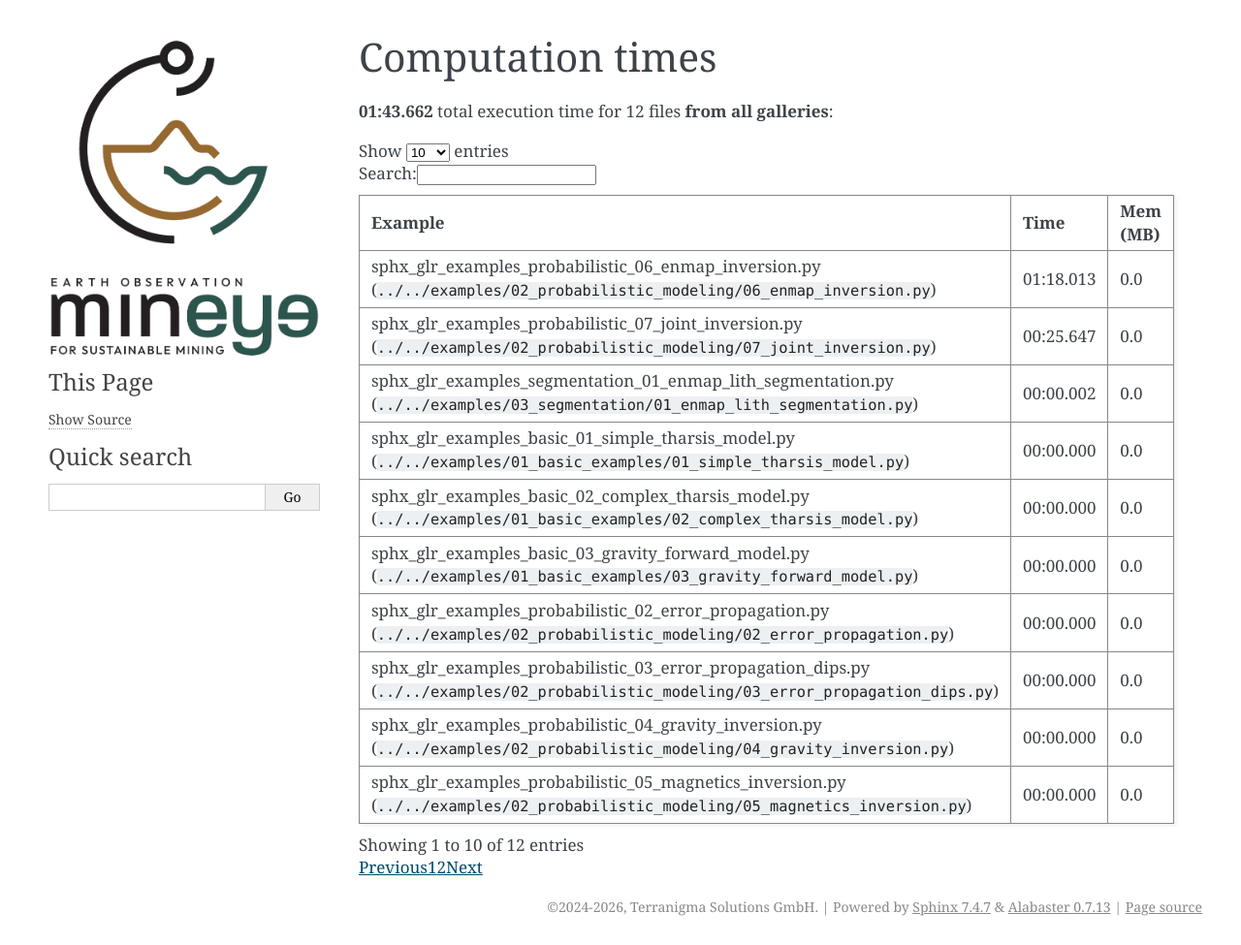
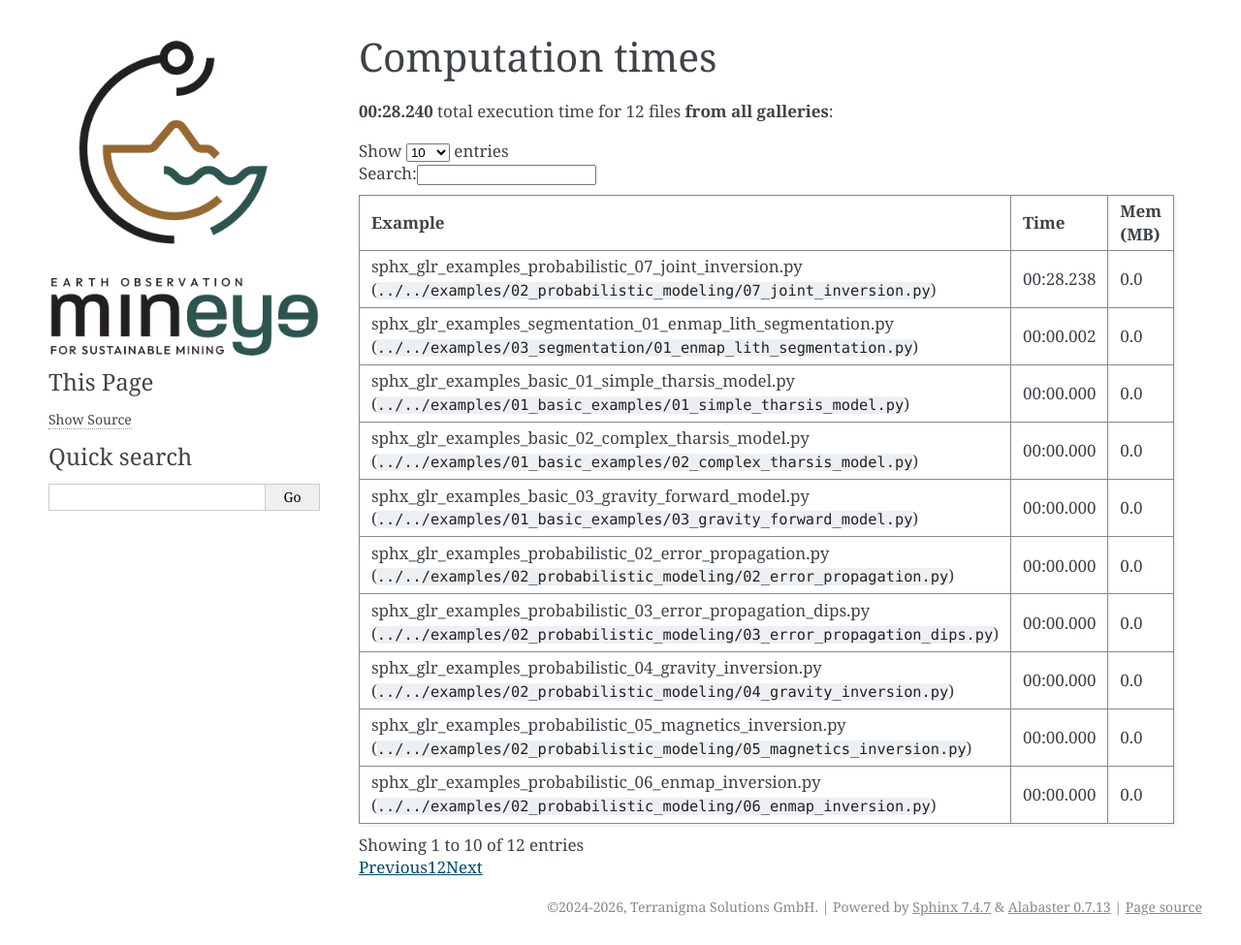
Before and after one commit to terranigma-solutions/Mineye-Terranigma, a Sphinx documentation site: the page built from docs/source/sg_execution_times.rst, in a window 1280 px wide. Shown: the whole page at 97% size. Built offline with Sphinx 7.4.7, drawn with Linux system fonts in a browser that asks for light colours; pages that are not in the unit, such as notebooks, are missing from menus; a script that is not in the unit is left out.

Commit message:
[DOC] Update execution times and reorder entries in `sg_execution_times.rst`
- Revised total execution time and adjusted individual script timings for accuracy.
- Reordered example entries for consistency and clarity.
- Minor formatting update in `index.rst`.

```diff
--- a/docs/source/index.rst
+++ b/docs/source/index.rst
@@ -103,6 +103,7 @@ These examples cover feature extraction, preprocessing, and model comparison.
 
     examples_segmentation/index
 
+----
 
 Key Features
 ============
@@ -125,7 +126,6 @@ Key Features
        * **Forward Modeling**: Gravity and magnetic field computations
        * **Uncertainty Quantification**: Probabilistic geological interpretations
 
-----
 
 ----
 
--- a/docs/source/sg_execution_times.rst
+++ b/docs/source/sg_execution_times.rst
@@ -6,7 +6,7 @@
 
 Computation times
 =================
-**01:43.662** total execution time for 12 files **from all galleries**:
+**00:28.240** total execution time for 12 files **from all galleries**:
 
 .. container::
 
@@ -32,11 +32,8 @@ Computation times
    * - Example
      - Time
      - Mem (MB)
-   * - :ref:`sphx_glr_examples_probabilistic_06_enmap_inversion.py` (``../../examples/02_probabilistic_modeling/06_enmap_inversion.py``)
-     - 01:18.013
-     - 0.0
    * - :ref:`sphx_glr_examples_probabilistic_07_joint_inversion.py` (``../../examples/02_probabilistic_modeling/07_joint_inversion.py``)
-     - 00:25.647
+     - 00:28.238
      - 0.0
    * - :ref:`sphx_glr_examples_segmentation_01_enmap_lith_segmentation.py` (``../../examples/03_segmentation/01_enmap_lith_segmentation.py``)
      - 00:00.002
@@ -62,6 +59,9 @@ Computation times
    * - :ref:`sphx_glr_examples_probabilistic_05_magnetics_inversion.py` (``../../examples/02_probabilistic_modeling/05_magnetics_inversion.py``)
      - 00:00.000
      - 0.0
+   * - :ref:`sphx_glr_examples_probabilistic_06_enmap_inversion.py` (``../../examples/02_probabilistic_modeling/06_enmap_inversion.py``)
+     - 00:00.000
+     - 0.0
    * - :ref:`sphx_glr_examples_segmentation_02_enmap_data_extraction.py` (``../../examples/03_segmentation/02_enmap_data_extraction.py``)
      - 00:00.000
      - 0.0
```
